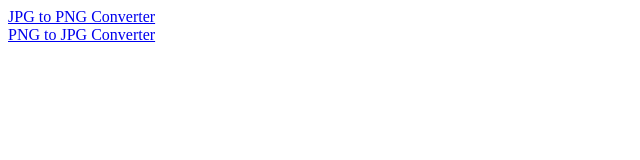
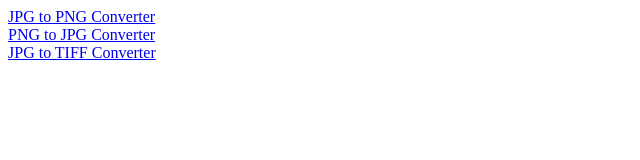
Before and after one commit to cgmatter/EverythingIsFile, a plain HTML site: page index.html in a window 1280 px wide. Shown: the whole page, without its empty margins (0-640 px from the left). Drawn offline with Linux system fonts and the light colour scheme.

Commit message:
Update index.html

```diff
--- a/index.html
+++ b/index.html
@@ -1,3 +1,5 @@
 <a href="https://www.everythingisfile.com/jpgtopng">JPG to PNG Converter</a>
 <br>
 <a href="https://www.everythingisfile.com/pngtojpg">PNG to JPG Converter</a>
+<br>
+<a href="https://www.everythingisfile.com/jpgtotiff">JPG to TIFF Converter</a>
```
